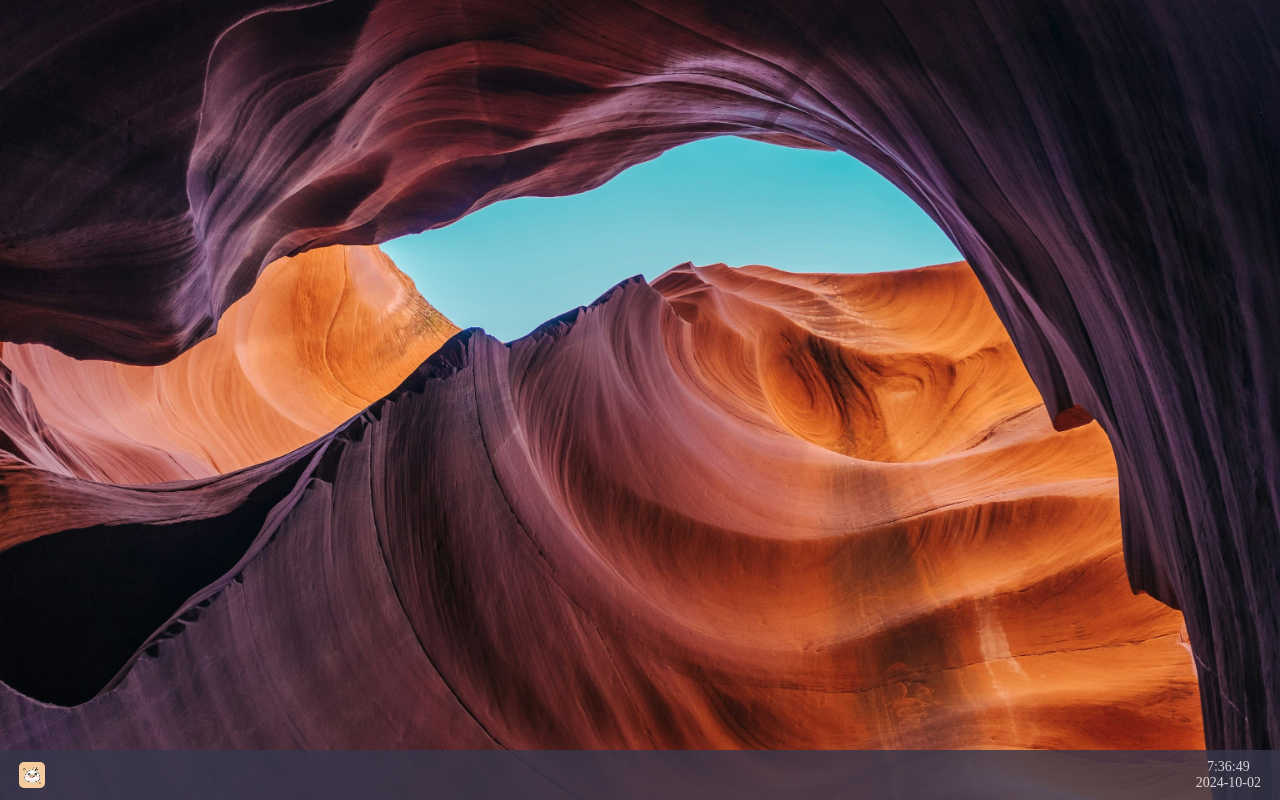
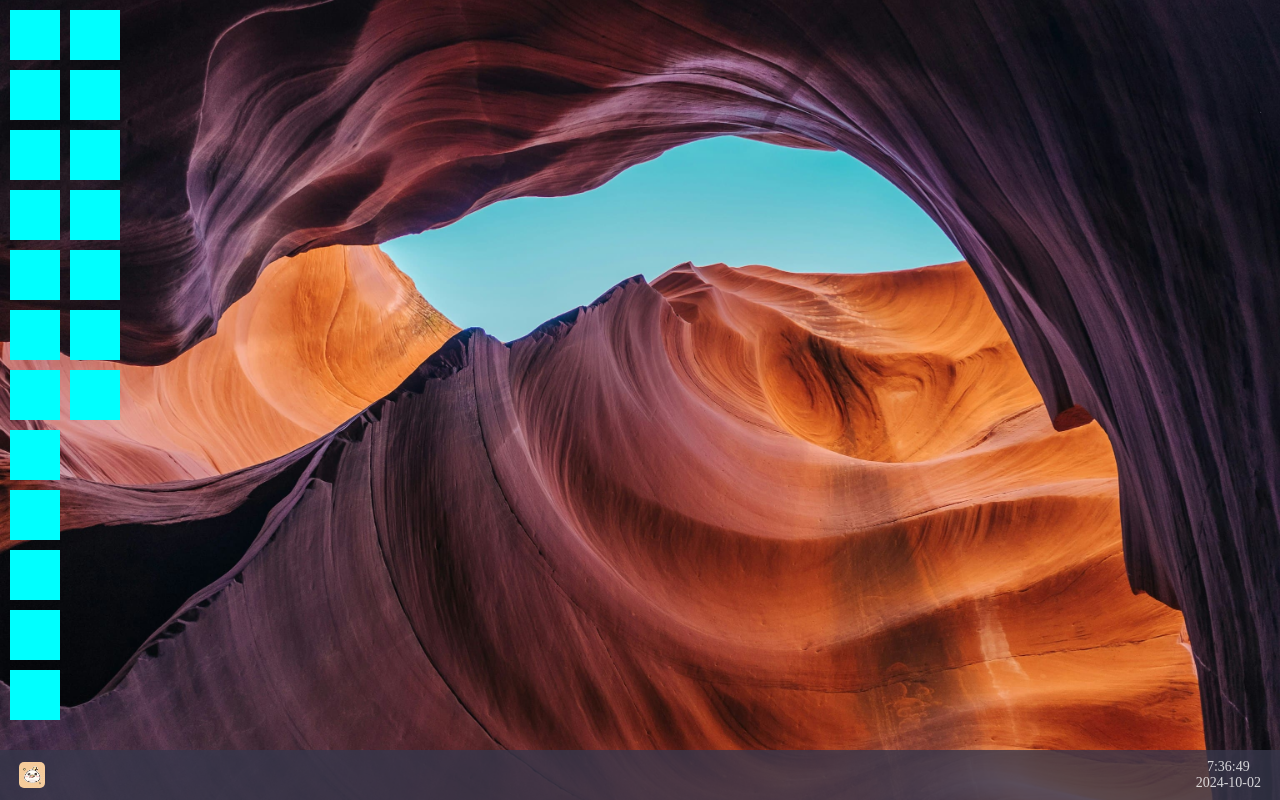
Before and after one commit to gnemek20/rnjs, a Next.js app: page / in a window 1280 px wide. Built offline with nearby package versions, Linux system fonts and the light colour scheme.

Commit message:
아이콘 정렬

```diff
--- /dev/null
+++ b/components/icons.tsx
@@ -0,0 +1,33 @@
+import styles from '@/styles/icons/icons.module.css';
+
+const Icons = () => {
+  return (
+    <div className={`${styles.container}`}>
+      <div className={`${styles.wrapper}`}>
+        <div className={`${styles.icons}`}>
+          <div></div>
+          <div></div>
+          <div></div>
+          <div></div>
+          <div></div>
+          <div></div>
+          <div></div>
+          <div></div>
+          <div></div>
+          <div></div>
+          <div></div>
+          <div></div>
+          <div></div>
+          <div></div>
+          <div></div>
+          <div></div>
+          <div></div>
+          <div></div>
+          <div></div>
+        </div>
+      </div>
+    </div>
+  );
+}
+
+export default Icons;
--- a/components/index.js
+++ b/components/index.js
@@ -1,2 +1,3 @@
 export { default as Wallpaper } from './wallpaper';
 export { default as Taskbar } from './taskbar';
+export { default as Icons } from './icons';
--- a/pages/index.tsx
+++ b/pages/index.tsx
@@ -1,10 +1,11 @@
-import { Taskbar, Wallpaper } from '@/components/index';
+import { Icons, Taskbar, Wallpaper } from '@/components/index';
 
 const Landing = () => {
   return (
     <>
       <Wallpaper />
       <Taskbar />
+      <Icons />
     </>
   );
 }
--- /dev/null
+++ b/styles/icons/icons.module.css
@@ -0,0 +1,23 @@
+.container {
+  position: absolute;
+  top: 0;
+  left: 0;
+  width: 100%;
+  height: 100%;
+  display: flex;
+}
+.wrapper {
+  padding: 10px 10px 60px;
+}
+
+.icons {
+  height: 100%;
+  display: grid;
+  grid-auto-columns: 50px;
+  grid-template-rows: repeat(auto-fill, 50px);
+  grid-auto-flow: column;
+  gap: 10px;
+}
+.icons > div {
+  background-color: aqua;
+}
```
